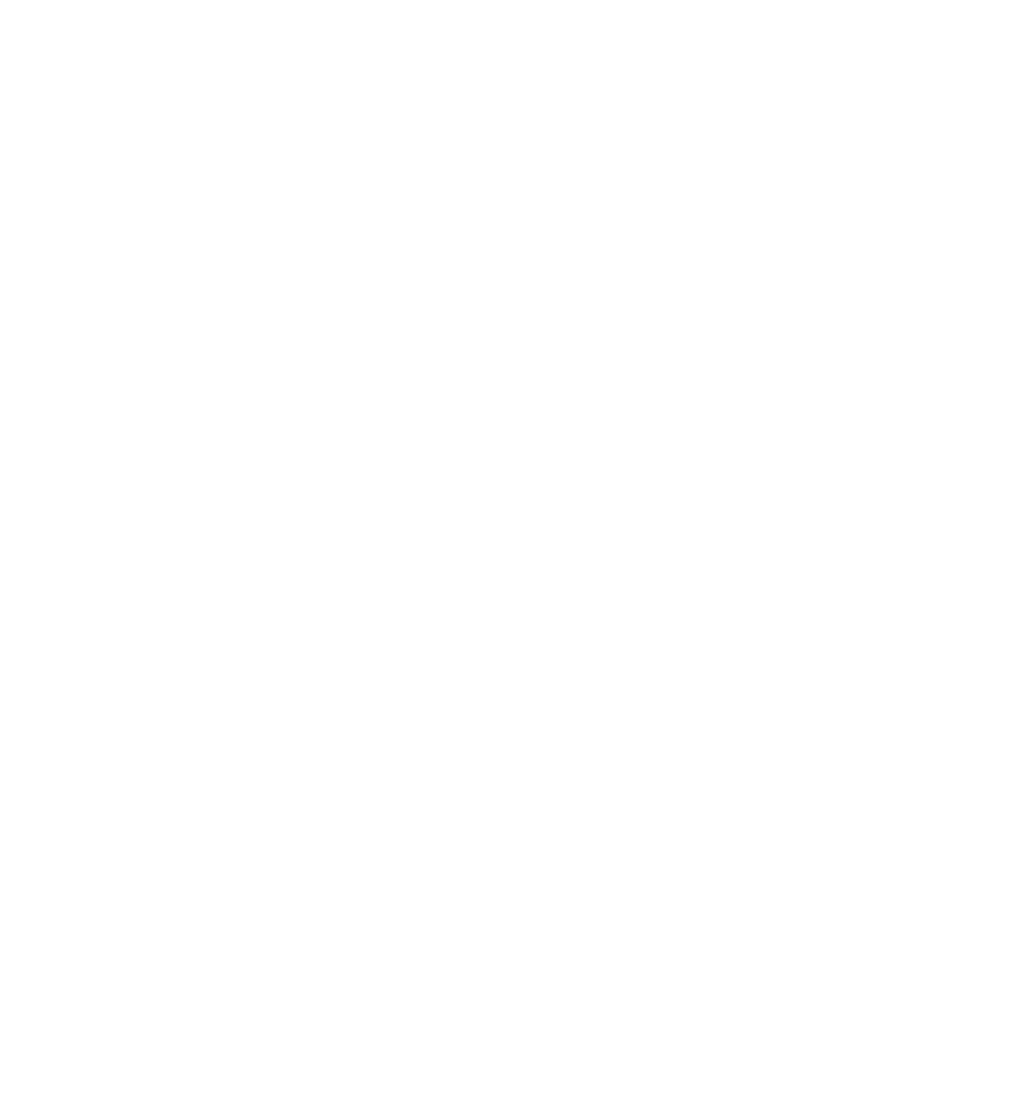
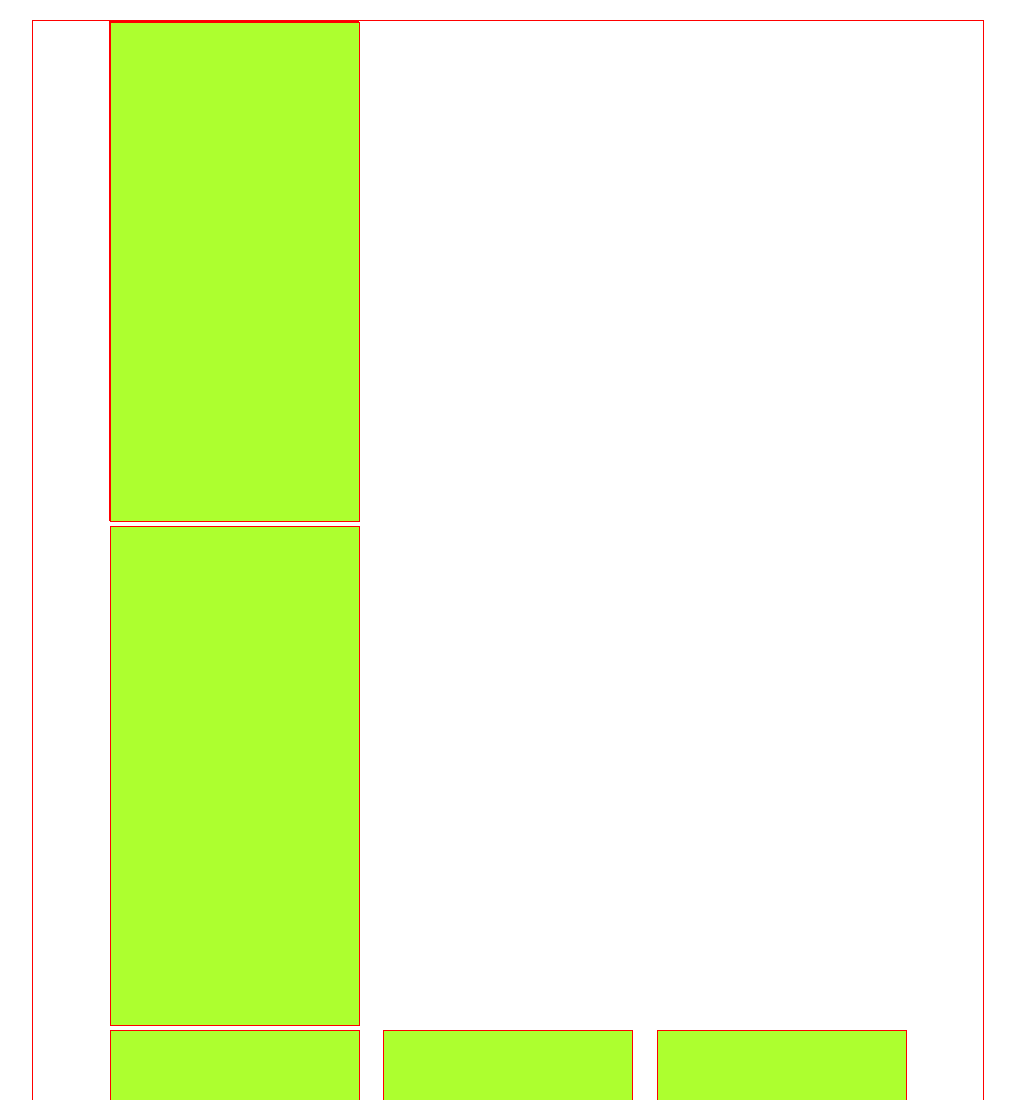
Before and after one commit to dariomontani/html-css-boolando, a plain HTML site: page index.html in a window 1280 px wide. Shown: the top 1100 px of the page, without its empty margins (132-1147 px from the left). Before the commit the page ends 800 px from the top, so only its background shows below. Drawn offline with Linux system fonts and the light colour scheme.

Commit message:
row1 - row2

```diff
--- a/css/style.css
+++ b/css/style.css
@@ -0,0 +1,35 @@
+*{
+    margin: 0;
+    padding: 0;
+    box-sizing: border-box;
+}
+
+main{
+    width: 90%;
+    margin: 0 auto;
+    padding: 20px 100px;
+}
+
+.row-1 div, .row-2 div{
+    height: 500px;
+    width: 250px;
+    background-color: greenyellow;
+    border: 1px solid red;
+    display: inline-block;
+}
+
+.row-1, .row-2{
+    border: 1px solid red;
+    margin-bottom: 100px;
+    text-align: center;
+}
+
+.row-1-centre, .row-2-centre{
+    margin: 0 20px;
+}
+
+.clearfix::after{
+    content: '';
+    display: table;
+    clear: both;
+}
--- a/index.html
+++ b/index.html
@@ -4,9 +4,29 @@
     <meta charset="UTF-8">
     <meta http-equiv="X-UA-Compatible" content="IE=edge">
     <meta name="viewport" content="width=device-width, initial-scale=1.0">
-    <title>Document</title>
+    <link rel="stylesheet" href="css/style.css">
+    <title>Boolando</title>
 </head>
 <body>
 
+    <main>
+        <!-- row 1 -->
+        <div class="row-1 clearfix">
+            <div class="row-1-left">
+                <div class="heart"></div>
+                <div class="sale"></div>
+                <div class="description"></div>
+            </div>
+            <div class="row-1-centre"></div>
+            <div class="row-1-right"></div>
+        </div>
+        <!-- /row 1 -->
+        <div class="row-2 clearfix">
+            <div class="row-2-left"></div>
+            <div class="row-2-centre"></div>
+            <div class="row-2-right"></div>
+        </div>
+    </main>
+
 </body>
 </html>
```
